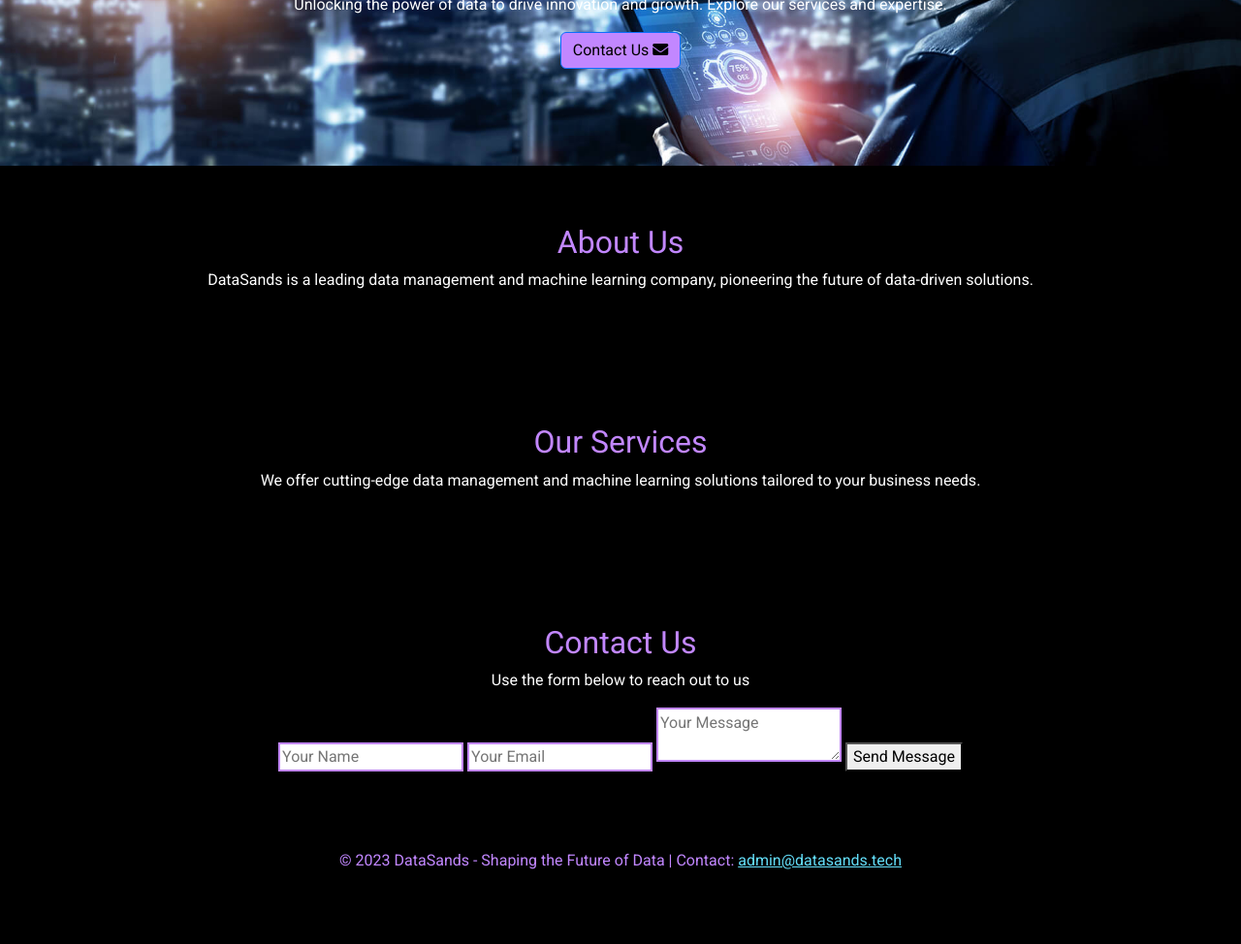
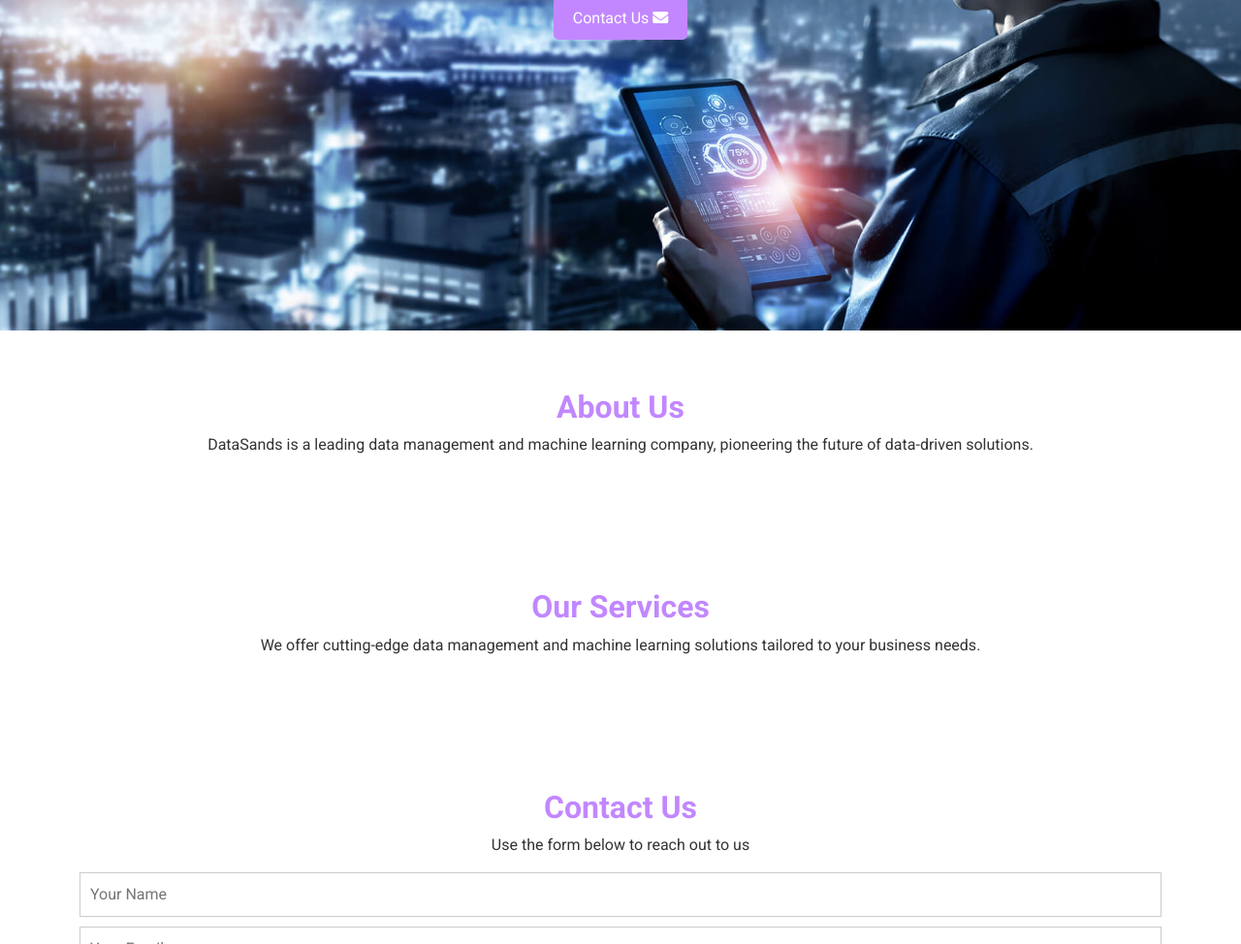
Before and after one commit to Wapaa/Wapaa.github.io, a plain HTML site: page index.html in a window 1280 px wide. Shown: the part 693-1667 px from the top of the page at 97% size. Before the commit the page ends 1629 px from the top, so only its background shows below. Drawn offline with nearby package versions, Linux system fonts and the light colour scheme.

Commit message:
Update index.html

```diff
--- a/index.html
+++ b/index.html
@@ -1,11 +1,11 @@
 <!DOCTYPE html>
 <html lang="en">
+
 <head>
     <meta charset="UTF-8">
     <meta name="viewport" content="width=device-width, initial-scale=1.0">
     <title>DataSands - Shaping the Future of Data</title>
 
-    <!-- Bootstrap, Google Fonts, Font Awesome, AOS CSS Links -->
     <link href="https://cdn.jsdelivr.net/npm/bootstrap@5.3.0/dist/css/bootstrap.min.css" rel="stylesheet">
     <link href="https://fonts.googleapis.com/css?family=Roboto:400,700&display=swap" rel="stylesheet">
     <link rel="stylesheet" href="https://cdnjs.cloudflare.com/ajax/libs/font-awesome/5.15.1/css/all.min.css">
@@ -14,66 +14,99 @@
     <style>
         /* Global Styles */
         body {
-            font-family: 'Roboto', sans-serif;
-            background-color: #000;
-            color: #fff;
+            font-family: Roboto, sans-serif;
+            background-color: #fff;
+            color: #333;
             margin: 0;
             padding: 0;
         }
-        h1, h2 {
+
+        h1,
+        h2 {
+            color: #C287FF;
+            font-weight: bold;
+        }
+
+        .navbar {
+            background-color: #fff;
+            border-bottom: 4px solid #C287FF;
+            padding: 10px 0;
+        }
+
+        .navbar-brand,
+        .nav-link {
+            color: #333;
+        }
+
+        .nav-link:hover {
             color: #C287FF;
         }
-        .navbar {
-            background-color: #000;
-            border-bottom: 4px solid #C287FF;
-        }
-        .navbar-brand, .nav-link {
-            color: #C287FF;
-        }
-        .nav-link:hover {
-            color: #63DEF9;
-        }
+
         header {
             text-align: center;
-            padding: 100px 0;
+            padding: 30px 0;
         }
+
         .cta-button {
             background-color: #C287FF;
-            color: #000;
+            color: #fff;
+            padding: 10px 20px;
+            border: none;
+            border-radius: 5px;
             transition: background-color 0.3s, transform 0.3s;
         }
+
         .cta-button:hover {
             background-color: #63DEF9;
             transform: scale(1.05);
         }
+
         .section {
             padding: 60px 0;
             text-align: center;
         }
+
         .home-section {
             background-image: url('image/ai.jpg');
             background-size: cover;
             background-position: center;
-            padding: 100px 0;
+            min-height: 500px;
         }
-        .feedback-form input, .feedback-form textarea {
-            border: 2px solid #C287FF;
+
+        .feedback-form input,
+        .feedback-form textarea {
+            padding: 10px;
+            border: 1px solid #ccc;
+            width: 100%;
+            margin-bottom: 10px;
+            box-sizing: border-box;
         }
-        .feedback-form input:focus, .feedback-form textarea:focus {
-            border-color: #63DEF9;
+
+        .feedback-form textarea {
+            height: 100px;
         }
+
+        .feedback-form button {
+            background-color: #C287FF;
+            color: #fff;
+            padding: 10px 20px;
+            border: none;
+            border-radius: 5px;
+            cursor: pointer;
+        }
+
         footer {
-            background-color: #000;
-            color: #C287FF;
+            background-color: #333;
+            color: #fff;
             padding: 20px 0;
             text-align: center;
         }
+
         footer a.contact-email {
-            color: #63DEF9;
+            color: #C287FF;
         }
 
         /* Add your additional styles here... */
-
     </style>
 </head>
 <body>
```
